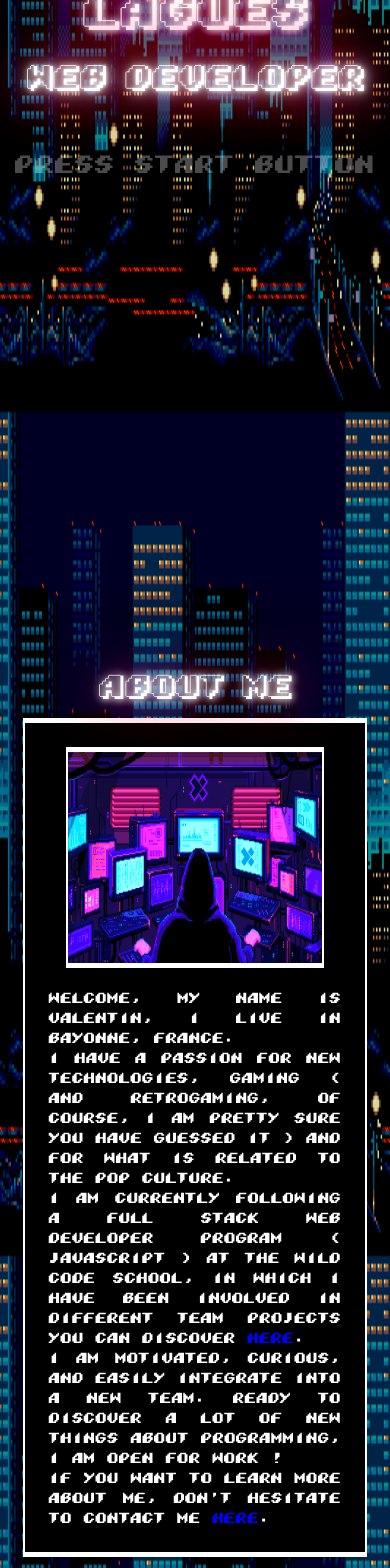
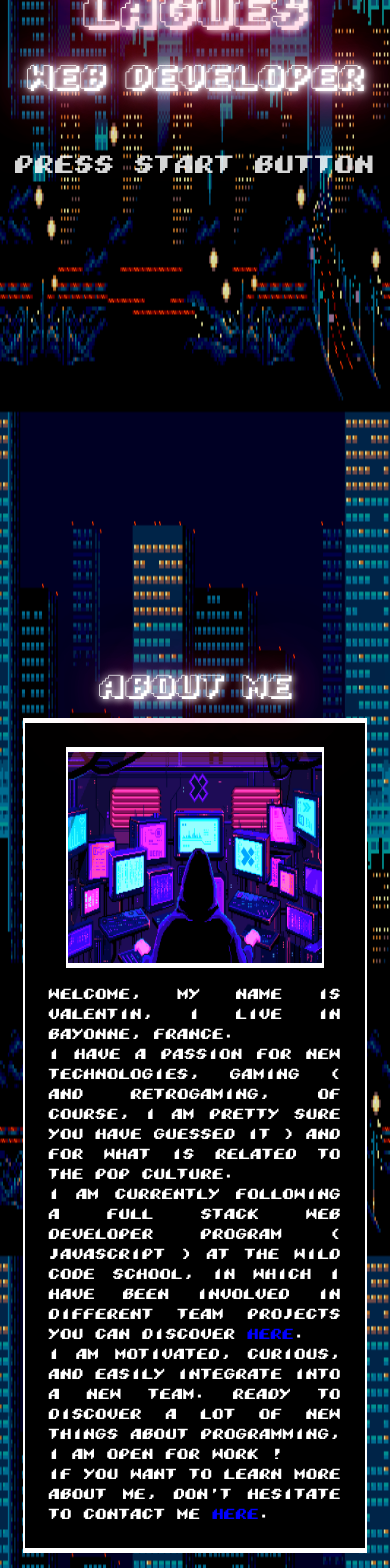
Before and after one commit to ValentinLagues/portfolio, a React (Create React App) app: page / in a window 390 px wide. Shown: the part 432-2000 px from the top of the page. Built offline with nearby package versions, Linux system fonts and the light colour scheme; no server answers.

Commit message:
responsive en cours

```diff
--- a/src/components/Home.jsx
+++ b/src/components/Home.jsx
@@ -29,7 +29,7 @@ const Home = ({
               select();
             }}
           >
-            {french ? "APPUYER SUR START" : "PRESS START BUTTON"}
+            {french ? "APPUYEZ SUR START" : "PRESS START BUTTON"}
           </p>
         )}
         {start && (
--- a/src/components/aboutme.css
+++ b/src/components/aboutme.css
@@ -124,6 +124,7 @@ line-height: 3vh;
 @media screen and (max-width: 600px) {
   #aboutme {
     width:100vw;
+    height:130vh;
    padding-top: 20vh;
    display: flex;
    flex-wrap: wrap;
@@ -161,15 +162,20 @@ line-height: 3vh;
  }
 
  .about-container {
-   margin-top: 1em;
-   padding: 1.5em;
-   width: 75vw;
-     background-color: black;
-     border-style: solid;
-     color:white;
-     border-width: 5px 2px;
-     justify-content: center;
-     align-content: center;
+  border-style:solid;
+  border-width: 5px 2px;
+  color: white;
+  margin: 1em;
+  padding: 1.5em;
+    width: 75vw;
+    background-color: black;
+    display: flex;
+    flex-direction:column;
+    justify-content: center;
+    align-content: center;
+    align-items: center;
+    text-align: justify;
+    text-justify:auto;;
  }
 
  .about-img {
--- a/src/components/contact.css
+++ b/src/components/contact.css
@@ -197,6 +197,7 @@ a {
 @media screen and (max-width: 600px) {
   #contact {
     width:100vw;
+    height:100vh;
   padding-top: 20vh;
   display: flex;
   flex-wrap: wrap;
@@ -286,7 +287,7 @@ a {
 
   .contact-hypercan {
     margin-top: 30px;
-    line-height: 1.5vh;
+    line-height: 1.7vh;
       font-family: SOR2;
       color: white;
       font-size: 1.8vw;
--- a/src/components/navbar.css
+++ b/src/components/navbar.css
@@ -210,7 +210,7 @@
     z-index: 1;
     padding-top: 7px;
     padding-bottom: 7px;
-    height: 20vh;
+    height: 22vh;
       font-family: SOR;
       color: white;
       font-size: 9vw;
@@ -229,14 +229,14 @@
     z-index: 1;
     padding-top: 7px;
     padding-bottom: 7px;
-    height: 20vh;
+    height: 21vh;
       font-family: SOR;
       color: white;
       font-size: 9vw;
       line-height: 35px;
       background-color: black;
       display:flex;
-      flex-direction: column;
+      flex-direction:column;
       justify-content: space-around;
       align-items: center;
       position: fixed;
--- a/src/components/projects.css
+++ b/src/components/projects.css
@@ -204,6 +204,7 @@
 @media screen and (max-width: 600px) {
   #projects {
     width: 100vw;
+    height: 200vh;
     padding-top: 20vh;
     display: flex;
     flex-wrap: wrap;
@@ -263,7 +264,7 @@
   color: white;
   font-size: 4vw;
   text-align: center;
-  line-height: 2.5vh;
+  line-height: 3vh;
   animation-duration: 1s;
   animation-name: flash;
   animation-iteration-count: infinite;
@@ -315,7 +316,7 @@
 }
 
   .projects-name {
-    width: 12em;
+    width: 15em;
     line-height: 2.5vh;
     align-content: center;
     align-items: center;
@@ -330,7 +331,7 @@
   }
 
   .projects-name-selected {
-      width: 12em;
+      width: 15em;
       line-height: 2.5vh;
       align-content: center;
       align-items: center;
@@ -345,12 +346,12 @@
     }
 
   .projects-paragraph {
-      width: 12em;
+      width: 20em;
       align-content: center;
       align-items: center;
       justify-content: center;
       text-align: center;
-    line-height: 2vh;
+    line-height: 2.5vh;
       font-family: SOR2;
       color: white;
       font-size: 3vw;
--- a/src/components/skills.css
+++ b/src/components/skills.css
@@ -192,6 +192,7 @@
 @media screen and (max-width: 600px) {
   #skills {
     width: 100vw;
+    height:100vh;
     padding-top: 20vh;
     display: flex;
     flex-wrap: wrap;
@@ -243,7 +244,6 @@
       align-items: center;
       text-align: justify;
       text-justify:auto;
-      opacity:0.95;
   }
 
   .skills-portrait{
```
